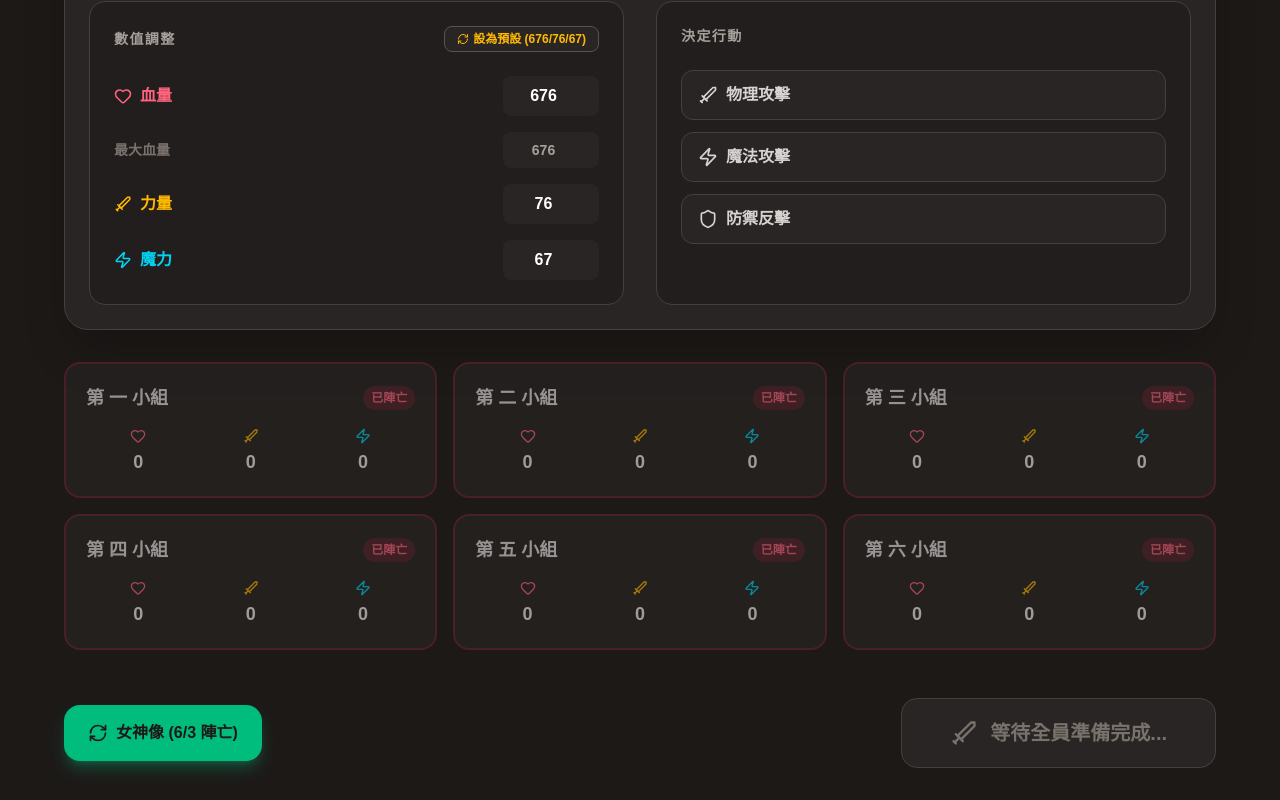
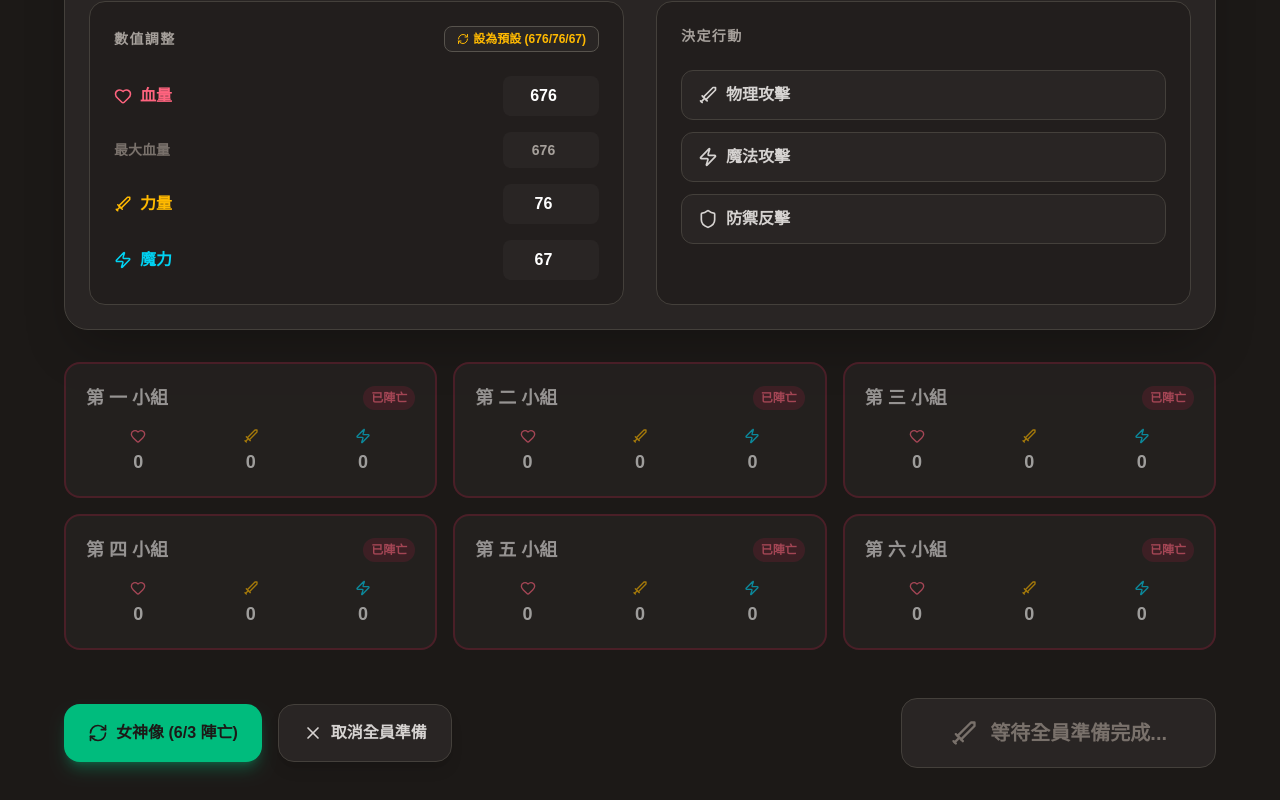
Before and after one commit to VisTzem/beat2, a Next.js app: page /peak-battle/boss in a window 1280 px wide. Shown: the part 230-1030 px from the top of the page. Built offline with nearby package versions, Linux system fonts and the light colour scheme; no server answers; the database is empty; sample sign-in values are in the browser's storage; a web font is replaced by a local one.

Commit message:
feat(peak-battle): add Cancel All Ready button to boss panel

```diff
--- a/src/app/peak-battle/boss/page.tsx
+++ b/src/app/peak-battle/boss/page.tsx
@@ -6,7 +6,7 @@ import { useRouter } from "next/navigation";
 import { ref, onValue, update } from "firebase/database";
 import { onAuthStateChanged } from "firebase/auth";
 import { db, auth } from "@/lib/firebase";
-import { Heart, Sword, Zap, Shield, ShieldAlert, Activity, RefreshCw, Home } from "lucide-react";
+import { Heart, Sword, Zap, Shield, ShieldAlert, Activity, RefreshCw, Home, X } from "lucide-react";
 import { motion, AnimatePresence } from "framer-motion";
 import Link from "next/link";
 
@@ -122,6 +122,27 @@ export default function BossPage() {
     });
     await update(ref(db), updates);
     alert("已使用女神像！復活所有陣亡的小組並恢復 50 點體力！");
+  };
+
+  const handleCancelAllReady = async () => {
+    if (!confirm("確定要將所有小組的準備狀態改為「準備中」嗎？")) return;
+
+    const updates: Record<string, any> = {};
+    groupKeys.forEach(key => {
+      const currentHp = tribesData[key]?.stamina || 0;
+      if (currentHp > 0) {
+        updates[`peakBattle/teams/${key}/action`] = "";
+        updates[`peakBattle/teams/${key}/status`] = "preparing";
+      }
+    });
+
+    try {
+      await update(ref(db), updates);
+      alert("已將所有存活小組重置為準備中！");
+    } catch (e) {
+      console.error(e);
+      alert("重置失敗，請檢查網路連線！");
+    }
   };
 
   // 當前 Boss 血量與百分比 (小於 1 時顯示剩餘 1)
@@ -445,7 +466,8 @@ export default function BossPage() {
         </div>
 
         {/* 底部控制區塊 */}
-        <div className="flex flex-col md:flex-row justify-between items-center gap-6 mt-4">
+        <div className="flex flex-col md:flex-row justify-between items-center gap-6 mt-4 w-full">
+          <div className="flex flex-wrap gap-4 w-full md:w-auto">
             {/* 女神像復活能力僅能在三個以上的隊伍陣亡時使用 */}
             <button
               onClick={handleRevive}
@@ -454,6 +476,15 @@ export default function BossPage() {
             >
               <RefreshCw size={20} /> 女神像 ({deadTeamsCount}/3 陣亡)
             </button>
+
+            {/* 取消全員準備按鈕 */}
+            <button
+              onClick={handleCancelAllReady}
+              className="flex items-center gap-2 px-6 py-4 rounded-2xl font-black transition-all bg-stone-800 hover:bg-stone-700 border border-stone-700 text-stone-300 shadow-lg"
+            >
+              <X size={20} /> 取消全員準備
+            </button>
+          </div>
 
           <button
             onClick={handleAttack}
```
Lines whose indentation alone changed are shown as unchanged.
